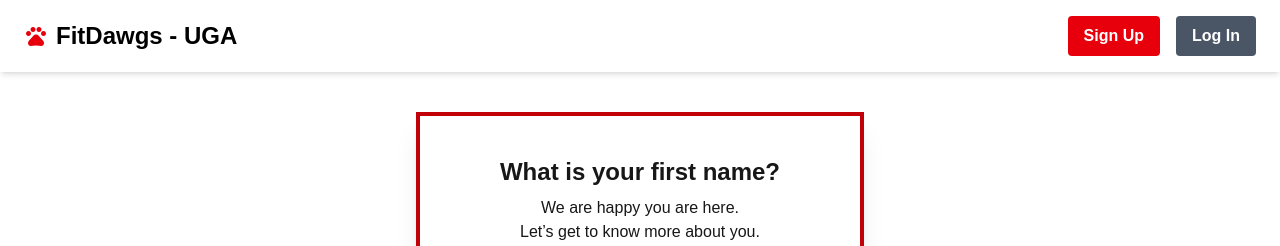
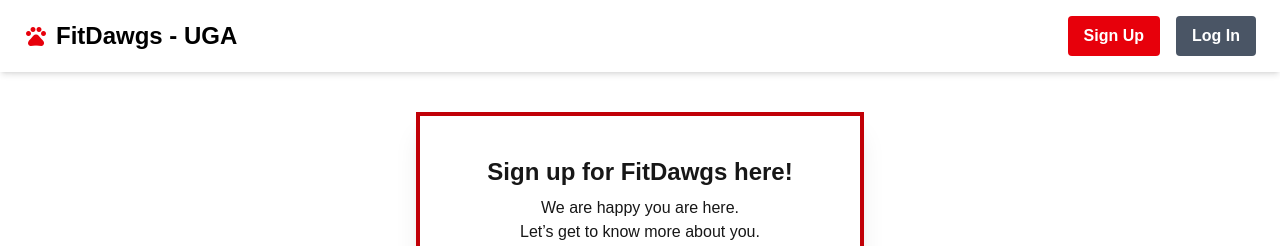
Before and after one commit to jdkochoa/FitDawgs, a Next.js app: page /name in a window 1280 px wide. Shown: the top 246 px of the page. Built offline with nearby package versions, Linux system fonts and the light colour scheme.

Commit message:
Switched routing to profile name first

```diff
--- a/src/app/name/page.tsx
+++ b/src/app/name/page.tsx
@@ -8,7 +8,7 @@ export default function NamePage() {
     <div className="min-h-screen flex items-start justify-center pt-10 bg-white">
       <div className="border-4 border-red-700 p-10 shadow-xl w-full max-w-md text-center">
         <h1 className="text-2xl font-semibold mb-2">
-          What is your first name?
+          Sign up for FitDawgs here!
         </h1>
         <p className="mb-6">
           We are happy you are here. <br />
@@ -47,7 +47,7 @@ export default function NamePage() {
             ← Back
           </button>
           <button
-            onClick={() => router.push("/schedule")}
+            onClick={() => router.push("/profile")}
             className="flex items-center bg-red-600 text-white px-6 py-2 font-semibold hover:bg-red-700"
           >
             Next →
--- a/src/app/profile/page.tsx
+++ b/src/app/profile/page.tsx
@@ -71,7 +71,7 @@ export default function ProfilePage() {
               onClick={() => router.push("/calendar")}
               className="bg-white text-red-600 font-bold py-2 px-4 rounded shadow hover:bg-gray-100"
             >
-              Return to Calendar View
+              Calendar & Workout View
             </button>
 
             <button
```
